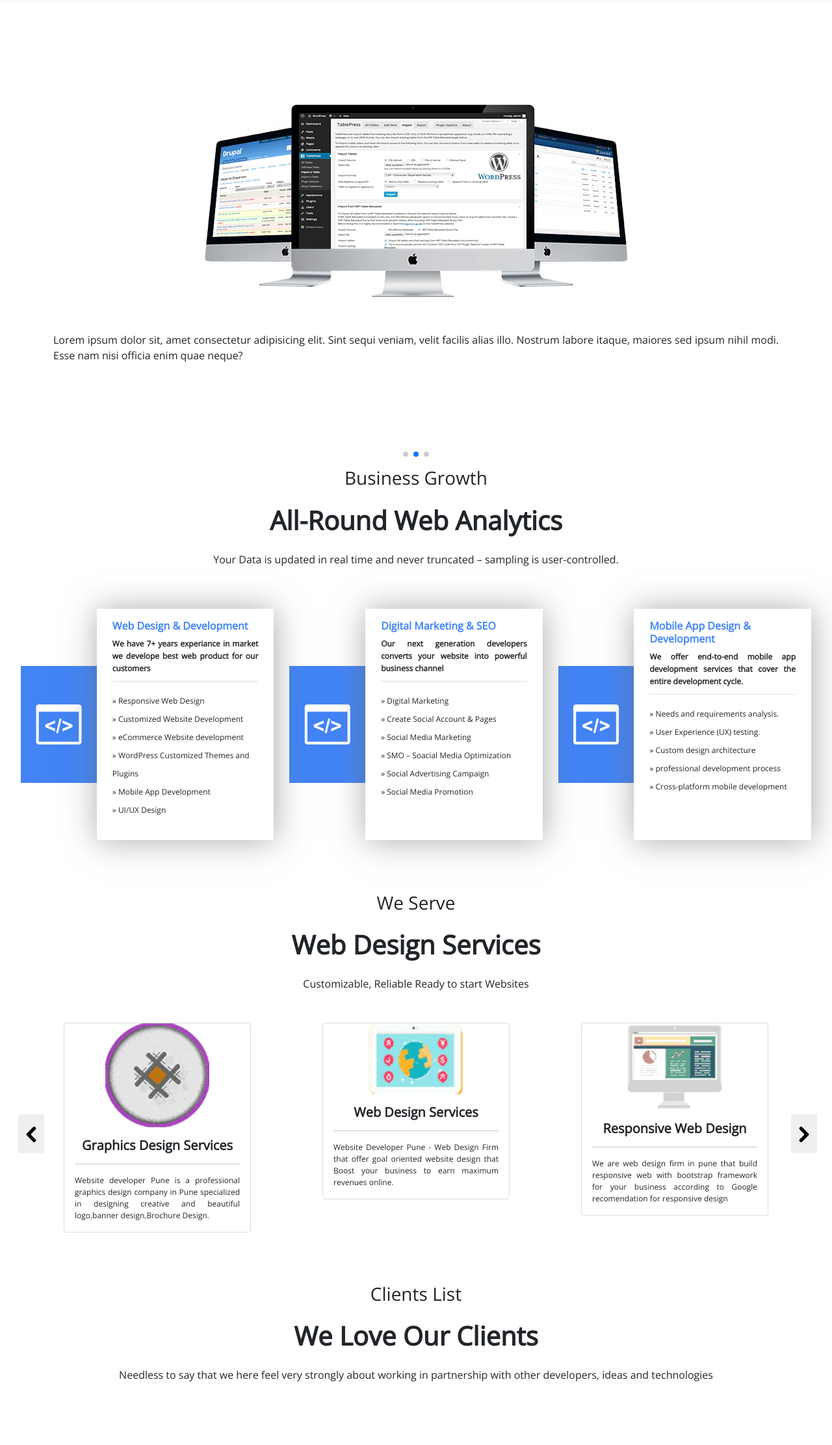
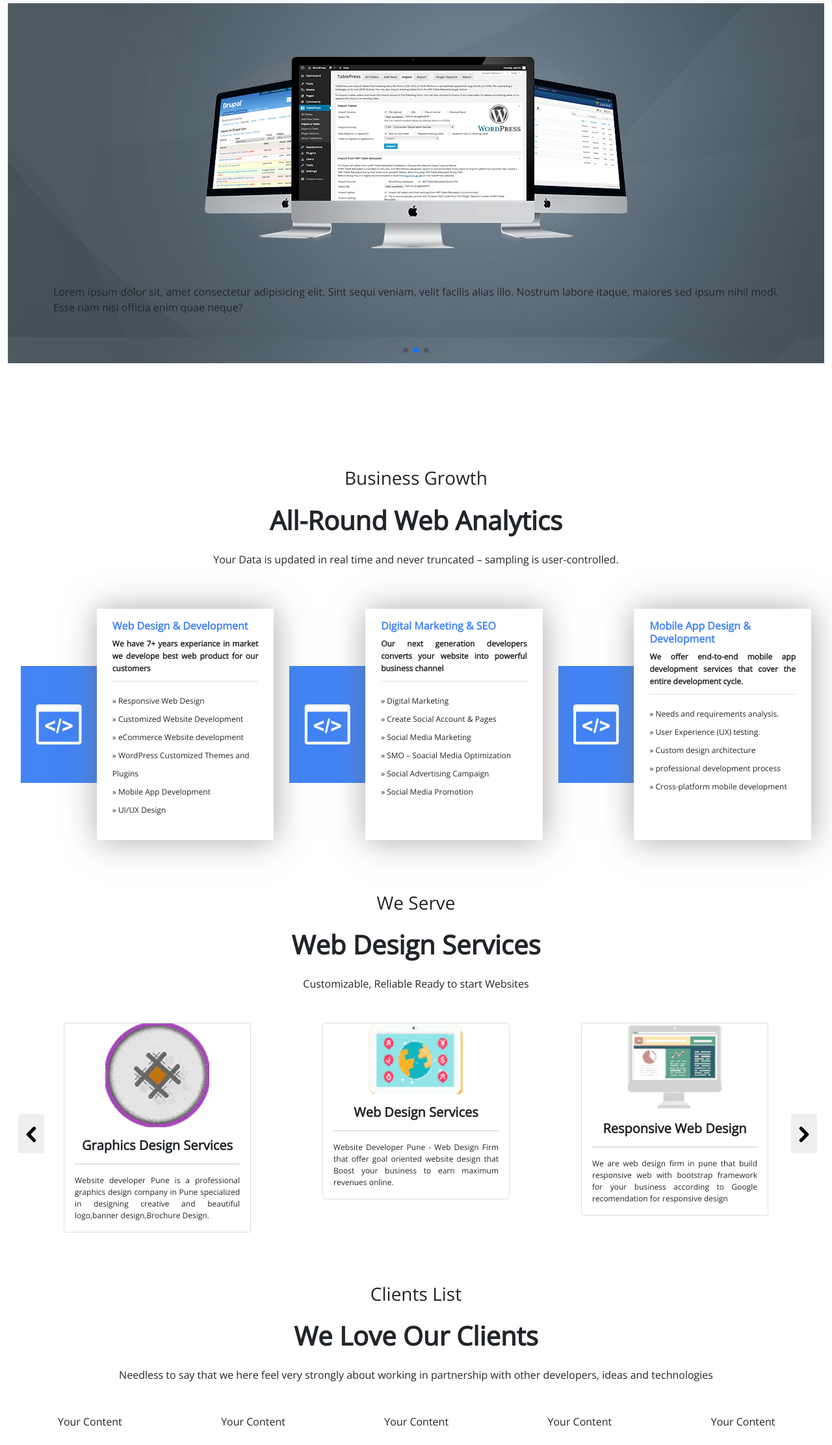
Before and after one commit to sameers3272/template3, a plain HTML site: page index.html in a window 1280 px wide. Shown: the part 81-2305 px from the top of the page at 65% size. Before the commit the page ends 2209 px from the top, so only its background shows below. Drawn offline with nearby package versions, Linux system fonts and the light colour scheme.

Commit message:
added background img to slider

```diff
--- a/css/style.css
+++ b/css/style.css
@@ -11,6 +11,7 @@
     width: 100% !important;
     /* z-index: 1111; */
 }
+
 
 .tales {
    width: 100%;
@@ -79,8 +80,18 @@ padding:0 5px;
     margin-top: 0;
 }
 
-html,body,.swiper-container,.swiper-wapper,.swiper-slide{
+html,body,.slider-container{
     height: 100%;
+}
+.swiper-container{
+    height: 80%;
+}
+.swiper-wapper{
+    height: 100%
+}
+
+.swiper-slide{
+    height: 100%
 }
 
 .abouts{
@@ -99,8 +110,9 @@ p{
     .blue-container{
         display: none;
     }
+}
 
-}
+
 
 /* business Growth */
 .boxs{
--- a/index.html
+++ b/index.html
@@ -111,10 +111,10 @@
     </section>
 
     <!-- slider -->
-
+<div class="container-fluid slider-container">
     <div class="swiper-container">
       <div class="swiper-wrapper">
-        <div class="swiper-slide">
+        <div class="swiper-slide" style="background-image: url('./img/bg/bg1.jpg');">
           <div
             class="w-100 mt-5 container"
             style="
@@ -135,7 +135,7 @@
             </p>
           </div>
         </div>
-        <div class="swiper-slide">
+        <div class="swiper-slide" style="background-image:url('./img/bg/bg2.jpg');">
           <div
             class="w-100 mt-5 container"
             style="
@@ -155,7 +155,7 @@
             </p>
           </div>
         </div>
-        <div class="swiper-slide">
+        <div class="swiper-slide" style="background-image : url('./img/bg/bg3.jpg');">
           <div
             class="w-100 mt-5 container"
             style="
@@ -180,7 +180,7 @@
       <!-- Add Pagination -->
       <div class="swiper-pagination"></div>
     </div>
-
+</div>
     <!-- About us -->
   <!--   <section class="container-fluid p-5 abouts">
       <h1 class="text-center title animate__animated">ABOUT <span>US</span></h1>
@@ -312,7 +312,7 @@
       </h1>
       <p class="text-center mb-5">Customizable, Reliable Ready to start Websites</p>
 
-      <div class="owl-carousel owl-theme">
+      <div class="owl-carousel owl-theme" id="services-owl-carousel">
           <div class="card card2" style="width: 18rem">
             <img
               src="./img/gif/web-design-services.gif"
@@ -462,8 +462,8 @@
        We Love Our Clients
       </h1>
       <p class="text-center mb-5">Needless to say that we here feel very strongly about working in partnership with other developers, ideas and technologies</p>
-      <!--
-<div class="clients owl-theme">
+
+<div class="owl-carousel owl-theme" id="clients-owl-carousel">
   <div> Your Content </div>
   <div> Your Content </div>
   <div> Your Content </div>
@@ -471,7 +471,7 @@
   <div> Your Content </div>
   <div> Your Content </div>
   <div> Your Content </div>
-</div> -->
+</div>
 
 
 
--- a/js/script.js
+++ b/js/script.js
@@ -12,8 +12,8 @@ var swiper = new Swiper(".swiper-container", {
 
 });
 
-var owl = $('.owl-carousel');
-owl.owlCarousel({
+var servicesOwlCarousel = $('#services-owl-carousel');
+servicesOwlCarousel.owlCarousel({
   nav: true,
   center:true,
   navText: ["<i class='icofont-rounded-left'></i>", "<i class='icofont-rounded-right'></i>"],
@@ -47,7 +47,15 @@ owl.owlCarousel({
 
 });
 
-
+var clientsOwlCarousel=$('#clients-owl-carousel');
+clientsOwlCarousel.owlCarousel({
+  items:5,
+  loop:true,
+  center:true,
+  autoplay:true,
+  autoplayTimeout:5500,
+  autoplayHoverPause:false,
+})
 
 
 var box = document.querySelectorAll(".text-box");
```
Also changed, not shown: img/bg/bg1.jpg (added), img/bg/bg2.jpg (added), img/bg/bg3.jpg (added).
